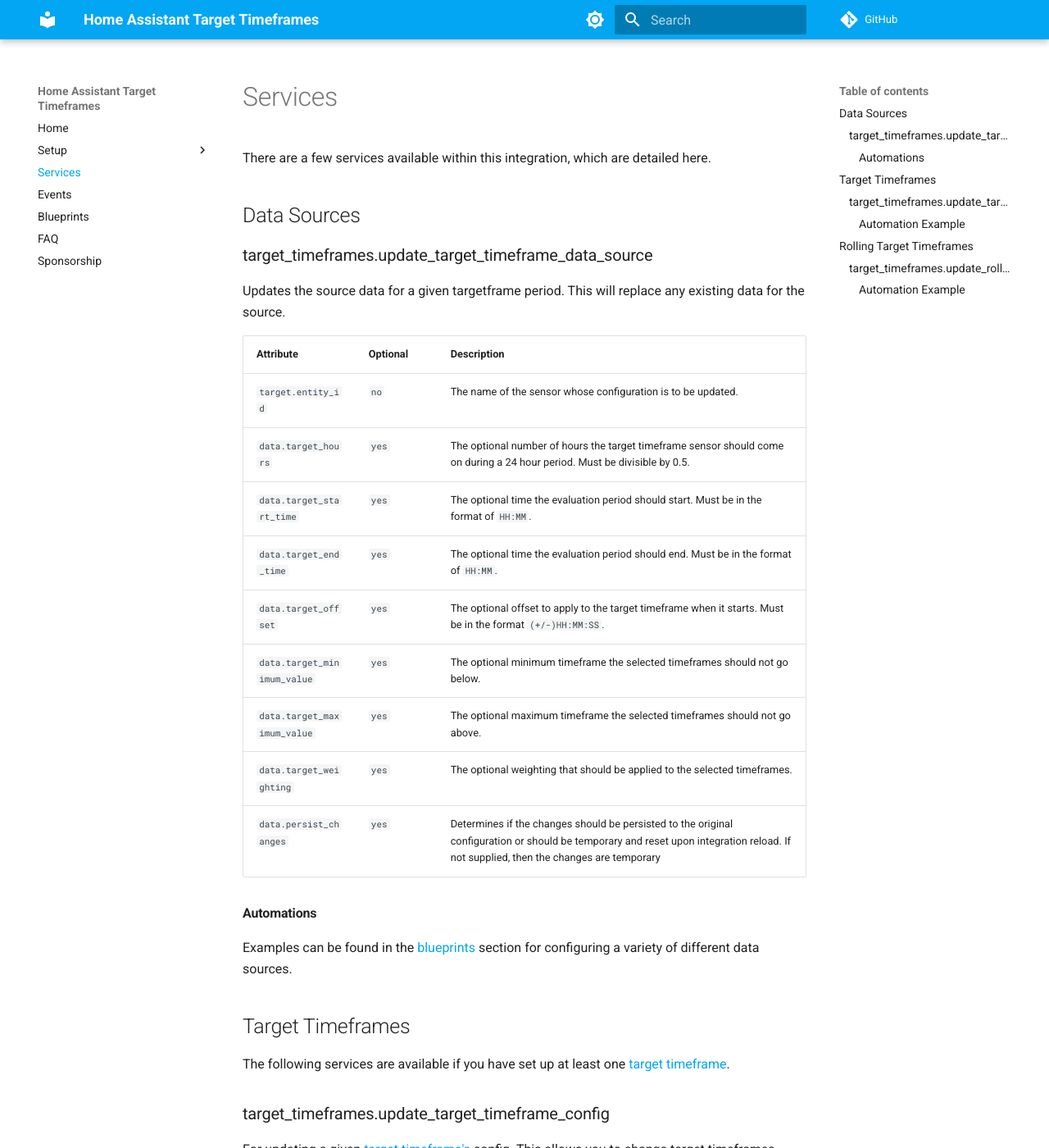
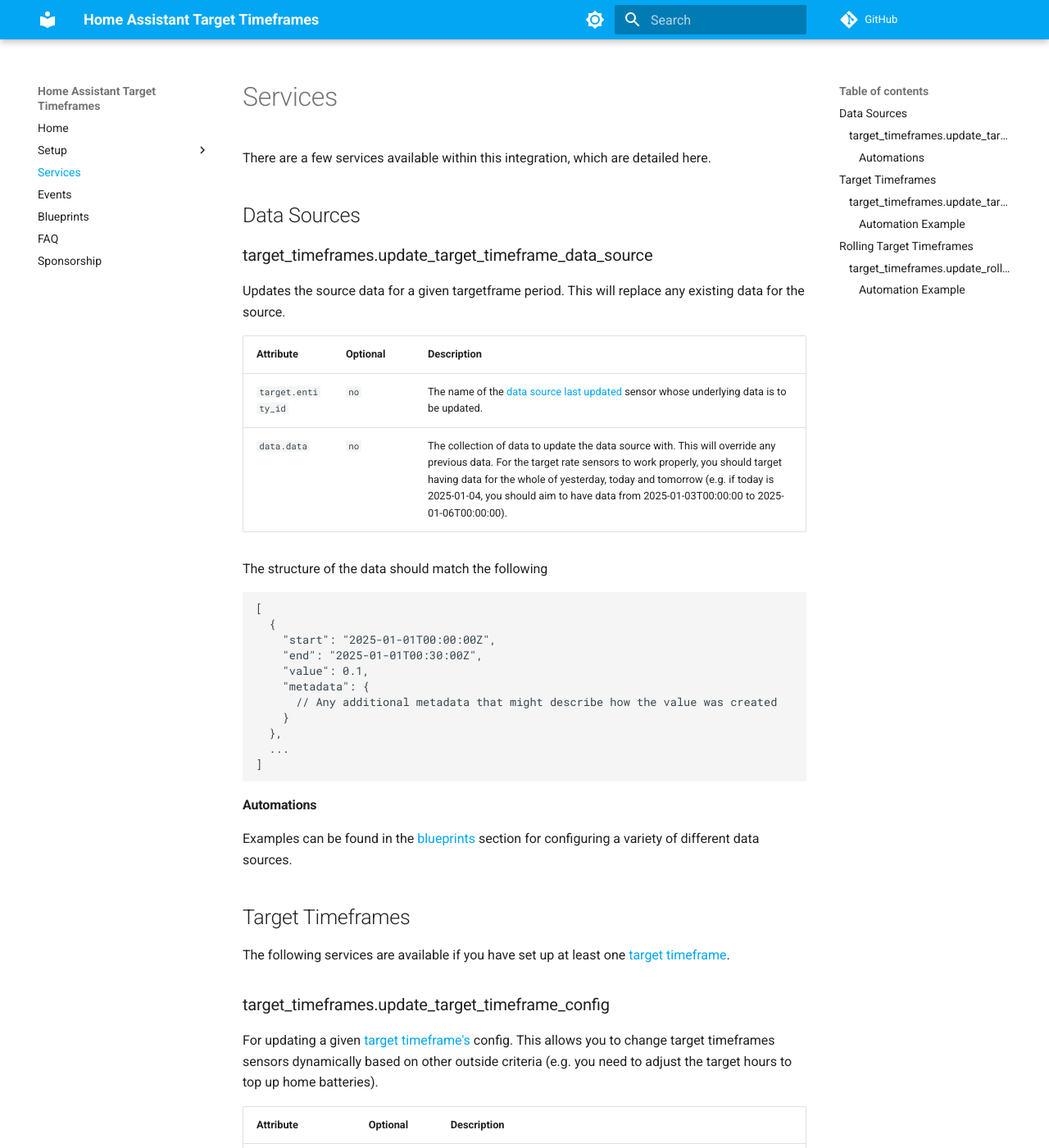
Before and after one commit to BottlecapDave/HomeAssistant-TargetTimeframes, an MkDocs documentation site: the page built from _docs/services.md, in a window 1280 px wide and 1400 px high. Shown: the whole window at 82% size. Built offline with MkDocs 1.6.1 and Material for MkDocs 9.7.7, drawn with Linux system fonts in a browser that asks for light colours; comment, search, counter and statistics services are not loaded.

Commit message:
docs: Fixed docs

````diff
--- a/_docs/services.md
+++ b/_docs/services.md
@@ -10,15 +10,24 @@
 
 | Attribute                | Optional | Description                                                                                                           |
 | ------------------------ | -------- | --------------------------------------------------------------------------------------------------------------------- |
-| `target.entity_id`       | `no`     | The name of the [](./setup/data_source.md#last-updated) sensor whose configuration is to be updated.                                                   |
-| `data.target_hours`      | `yes`    | The optional number of hours the target timeframe sensor should come on during a 24 hour period. Must be divisible by 0.5. |
-| `data.target_start_time` | `yes`    | The optional time the evaluation period should start. Must be in the format of `HH:MM`.                               |
-| `data.target_end_time`   | `yes`    | The optional time the evaluation period should end. Must be in the format of `HH:MM`.                                 |
-| `data.target_offset`     | `yes`    | The optional offset to apply to the target timeframe when it starts. Must be in the format `(+/-)HH:MM:SS`.                |
-| `data.target_minimum_value`     | `yes`    | The optional minimum timeframe the selected timeframes should not go below. |
-| `data.target_maximum_value`     | `yes`    | The optional maximum timeframe the selected timeframes should not go above. |
-| `data.target_weighting`     | `yes`    | The optional weighting that should be applied to the selected timeframes. |
-| `data.persist_changes` | `yes` | Determines if the changes should be persisted to the original configuration or should be temporary and reset upon integration reload. If not supplied, then the changes are temporary |
+| `target.entity_id`       | `no`     | The name of the [data source last updated](./setup/data_source.md#data-source-last-updated) sensor whose underlying data is to be updated.                                                   |
+| `data.data`      | `no`    | The collection of data to update the data source with. This will override any previous data. For the target rate sensors to work properly, you should target having data for the whole of yesterday, today and tomorrow (e.g. if today is 2025-01-04, you should aim to have data from 2025-01-03T00:00:00 to 2025-01-06T00:00:00).
+
+The structure of the data should match the following
+
+```
+[
+  {
+    "start": "2025-01-01T00:00:00Z",
+    "end": "2025-01-01T00:30:00Z",
+    "value": 0.1,
+    "metadata": {
+      // Any additional metadata that might describe how the value was created
+    }
+  },
+  ...
+]
+```
 
 #### Automations
 
````
Also changed, not shown: _docs/setup/rolling_target_timeframe.md (+3 -3 lines), _docs/setup/target_timeframe.md (+3 -3 lines).
